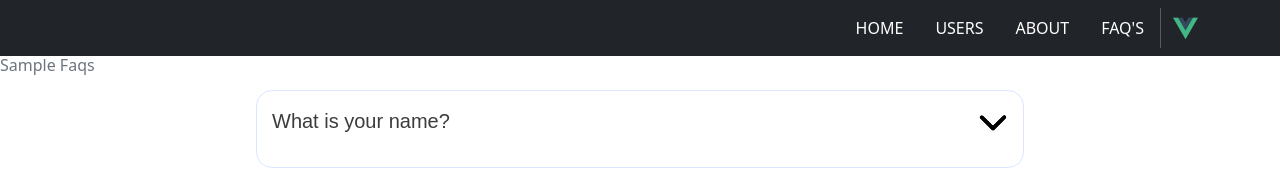
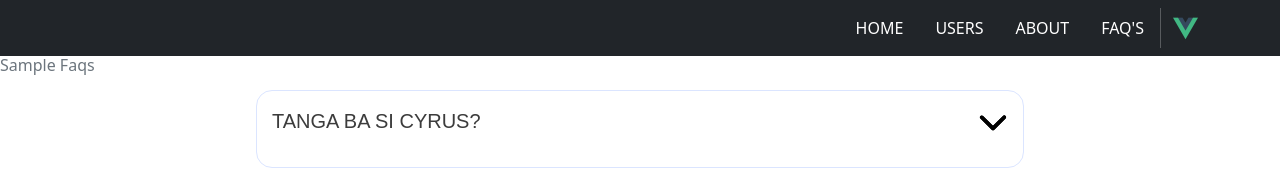
Before and after one commit to vincentjulia12/LearningVue, a Vue app: page /#/faq in a window 1280 px wide. Shown: the top 182 px of the page. Built offline with nearby package versions, Linux system fonts and the light colour scheme.

Commit message:
try comment

```diff
--- a/src/components/UserListComponent.vue
+++ b/src/components/UserListComponent.vue
@@ -80,3 +80,5 @@ export default {
 <style>
 
 </style>
+
+<!--Try comment-->
--- a/src/views/FaqView.vue
+++ b/src/views/FaqView.vue
@@ -5,7 +5,6 @@
         </div>
         <div>
             <FaqComponent v-for="(faq, i) in faqs" :faq="faq" :index="i" :key="i" :open="faq.open" @toggleOpen="toggleOpen"/>
-
         </div>
 
     </div>
@@ -20,8 +19,8 @@ export default {
         return {
             faqs: [
                 {
-                    question: "What is your name? ",
-                    answer: "asda sdasd asda sdasdas dasd asda sdasd asd asd asda sd asda sdasasd asdasd asdasd asd asd asdas dasd asda sdas asd asdasdas dasd a",
+                    question: "TANGA BA SI CYRUS? ",
+                    answer: "oo syempre",
                     open: false
                 },
                 {
```
